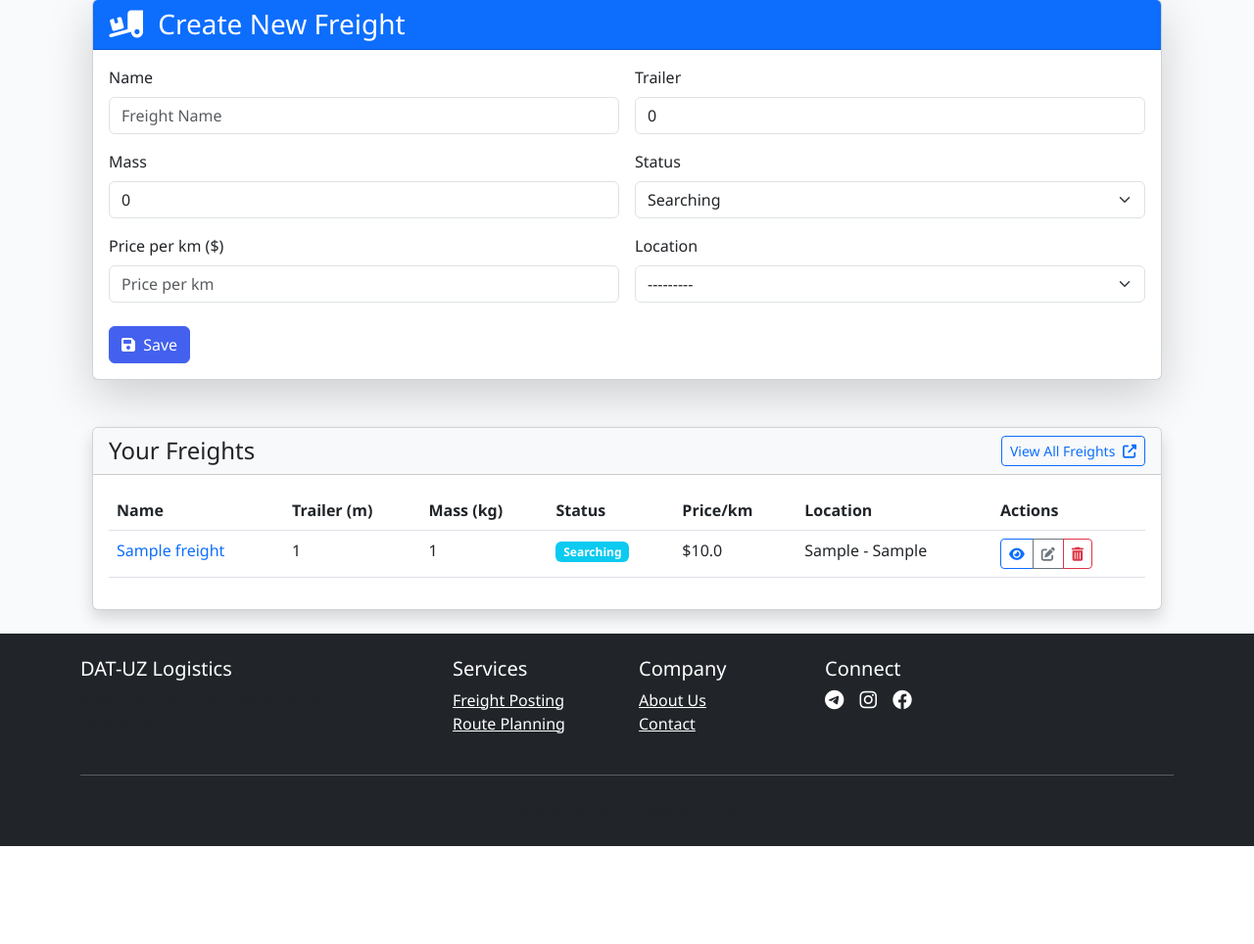
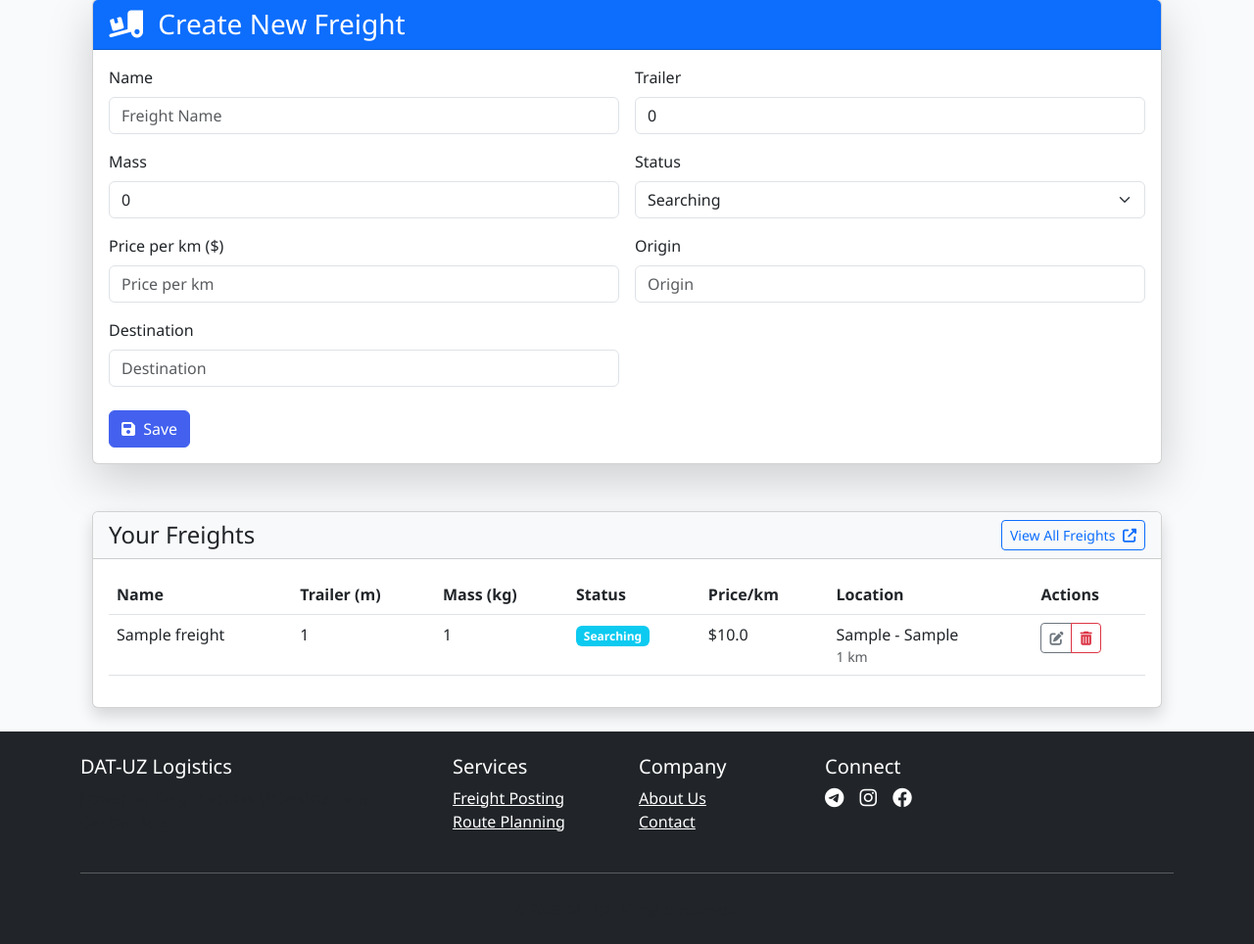
Before and after one commit to daisy919231/uz-dat_logistics, a Django app: page /shippers/freights/ in a window 1280 px wide. Shown: the part 129-1093 px from the top of the page at 98% size. Before the commit the page ends 993 px from the top, so only its background shows below. Run offline with Django 5.2, Linux system fonts and the light colour scheme; a user stored in the database is signed in; tables that the repository leaves empty hold one stand-in row (values such as "Sample post").

Commit message:
3rd commit

```diff
--- a/carrier/models.py
+++ b/carrier/models.py
@@ -1,7 +1,8 @@
 from django.db import models
-from shipper.models import Freight, Location
+from shipper.models import Freight
 from config import settings
-
+from rest_framework.authentication import SessionAuthentication
+from rest_framework.permissions import IsAuthenticated
 # Create your models here.
 class BaseModel(models.Model):
     created_at=models.DateTimeField(auto_now_add=True)
--- a/carrier/urls.py
+++ b/carrier/urls.py
@@ -1,9 +1,11 @@
 from django.urls import path
-from carrier.views import order_detail, driver_accept_freight_view, driver_orders
+from carrier.views import order_detail, driver_accept_freight_view, driver_orders, export_orders_to_excel, AllOrdersView
 app_name='carrier'
 
 urlpatterns = [
     path('orders/<int:order_id>/', order_detail, name='order-detail'),
     path('driver/accept/', driver_accept_freight_view, name='accept-freight'),
     path('driver/orders/', driver_orders, name='driver-orders'),
+    path('export-orders/', export_orders_to_excel, name='export-orders'),
+    path('all_orders/', AllOrdersView.as_view(), name='all-orders')
 ]
--- a/shipper/admin.py
+++ b/shipper/admin.py
@@ -4,4 +4,3 @@ from shipper.models import *
 
 admin.site.register(Shipper)
 admin.site.register(Freight)
-admin.site.register(Location)
--- a/shipper/forms.py
+++ b/shipper/forms.py
@@ -5,7 +5,7 @@ from .models import Freight, Shipper
 class FreightCreateForm(forms.ModelForm):
     class Meta:
         model = Freight
-        fields = ['name', 'trailer', 'mass', 'status', 'offered_price', 'location']
+        fields = ['name', 'trailer', 'mass', 'status', 'offered_price', 'origin', 'destination']
         widgets = {
             'name': forms.TextInput(attrs={
                 'class': 'form-control',
@@ -15,9 +15,14 @@ class FreightCreateForm(forms.ModelForm):
                 'class': 'form-control',
                 'placeholder': 'Trailer (m)'
             }),
-            'location': forms.Select(attrs={
-                'class': 'form-select',
-                'placeholder': 'Select Location'
+            'origin': forms.TextInput(attrs={
+                'class': 'form-control',
+                'placeholder': 'Origin'
+            }),
+
+            'destination': forms.TextInput(attrs={
+                'class': 'form-control',
+                'placeholder': 'Destination'
             }),
             'mass': forms.NumberInput(attrs={
                 'class': 'form-control',
--- a/shipper/models.py
+++ b/shipper/models.py
@@ -18,18 +18,18 @@ class Shipper(BaseModel):
     def __str__(self):
         return self.full_name or 'Noname'
 
-class Location(BaseModel):
-    location1=models.CharField(max_length=250, null=True)
-    location2=models.CharField(max_length=250, null=True)
-    distance=models.PositiveIntegerField(default=0)
+# class Location(BaseModel):
+#     location1=models.CharField(max_length=250, null=True)
+#     location2=models.CharField(max_length=250, null=True)
+#     distance=models.PositiveIntegerField(default=0)
 
-    def display_location(self):
-        if hasattr(self, 'location1') and hasattr(self, 'location2'):
-            return f"{self.location1} - {self.location2}"
-        return str(self)  # fallback to __str__ method
+#     def display_location(self):
+#         if hasattr(self, 'location1') and hasattr(self, 'location2'):
+#             return f"{self.location1} - {self.location2}"
+#         return str(self)  # fallback to __str__ method
 
-    def __str__(self):
-        return self.display_location()
+#     def __str__(self):
+#         return self.display_location()
 
 class Freight(BaseModel):
     class StatusChoices(models.TextChoices):
@@ -40,8 +40,17 @@ class Freight(BaseModel):
     trailer=models.PositiveIntegerField(default=0)
     mass=models.PositiveIntegerField(default=0)
     status=models.CharField(choices=StatusChoices.choices, default=StatusChoices.searching)
-    location=models.ForeignKey(Location, on_delete=models.CASCADE, related_name='freights')
+    origin=models.CharField(max_length=100, null=True)
+    destination=models.CharField(max_length=100, null=True)
+    distance=models.PositiveIntegerField(default=0)
     offered_price=models.FloatField() #per km
+    comment=models.TextField(blank=True, null=True)
+
+    @property
+    def display_location(self):
+        if hasattr(self, 'origin') and hasattr(self, 'destination'):
+            return f"{self.origin} - {self.destination}"
+        return str(self)
 
     def __str__(self):
         return self.name or ''
--- a/shipper/templates/shipper/freight_post.html
+++ b/shipper/templates/shipper/freight_post.html
@@ -72,11 +72,7 @@
                     <tbody>
                         {% for freight in freights %}
                         <tr>
-                            <td>
-                                <a href="{% url 'shipper:freight-detail' freight.id %}" class="text-decoration-none">
-                                    {{ freight.name }}
-                                </a>
-                            </td>
+                            <td>{{ freight.name }}</td>
                             <td>{{ freight.trailer }}</td>
                             <td>{{ freight.mass }}</td>
                             <td>
@@ -86,16 +82,17 @@
                             </td>
                             <td>${{ freight.offered_price }}</td>
                             <td>
-                                {% if freight.location %}
-                                    {{ freight.location.display_location }}
-                                {% else %}
-                                    <span class="text-muted">Not specified</span>
-                                {% endif %}
-                            </td>                          <td>
+                                <div class="d-flex align-items-center">
+                                    <div>
+                                        {{ freight.display_location }}
+                                        {% if freight.distance %}
+                                            <div class="text-muted small">{{ freight.distance }} km</div>
+                                        {% endif %}
+                                    </div>
+                                </div>
+                            </td>
+                            <td>
                                 <div class="btn-group btn-group-sm">
-                                    <a href="{% url 'shipper:freight-detail' freight.id %}" class="btn btn-outline-primary">
-                                        <i class="fas fa-eye"></i>
-                                    </a>
                                     <a href="{% url 'shipper:freight-edit' freight.id %}" class="btn btn-outline-secondary">
                                         <i class="fas fa-edit"></i>
                                     </a>
@@ -107,7 +104,7 @@
                         </tr>
                         {% empty %}
                         <tr>
-                            <td colspan="6" class="text-center">No freights found</td>
+                            <td colspan="7" class="text-center">No freights found</td>  <!-- Reduced colspan to 7 -->
                         </tr>
                         {% endfor %}
                     </tbody>
--- a/shipper/urls.py
+++ b/shipper/urls.py
@@ -4,7 +4,7 @@ app_name='shipper'
 urlpatterns = [
     path('api/freights/', FreightAPIView.as_view(), name='freight-list'),  # JSON API
     path('freights/', FreightTemplateView.as_view()),  # HTML Template
-    path('freight_detail/<int:id>/', FreightDetailAPIView.as_view(), name='freight-detail'),
+    #path('freight_detail/<int:id>/', FreightDetailAPIView.as_view(), name='freight-detail'),
     path('freight_update/<int:id>/', FreightUpdateAPIView.as_view(), name='freight-edit'),
     path('freight_delete/<int:id>/', FreightDelete.as_view(), name='freight-delete' ),
     path('freights/search/', FreightSearchView.as_view(), name='freight-search'),  # Public/Driver
--- a/shipper/views.py
+++ b/shipper/views.py
@@ -1,7 +1,7 @@
 from django.shortcuts import render
 from rest_framework import generics
-from shipper.models import Freight, Location, Shipper
-from shipper.serializers import FreightSerializer, LocationSerializer
+from shipper.models import Freight, Shipper
+from shipper.serializers import FreightSerializer
 from shipper.permissions import IsShipper
 from rest_framework.authentication import SessionAuthentication
 from rest_framework.permissions import IsAuthenticated
@@ -89,11 +89,11 @@ class FreightAPIView(ListCreateAPIView):
         return super().dispatch(request, *args, **kwargs)
 
 
-class FreightDetailAPIView(RetrieveAPIView):
-    authentication_classes=[IsAuthenticated]
-    queryset = Freight.objects.all()
-    serializer_class = FreightSerializer
-    lookup_field = 'id'
+# class FreightDetailAPIView(RetrieveAPIView):
+#     permission_classes = [IsAuthenticated, IsShipper]
+#     queryset = Freight.objects.all()
+#     serializer_class = FreightSerializer
+#     lookup_field = 'id'
 
 class FreightUpdateAPIView(RetrieveUpdateAPIView):
     serializer_class = FreightSerializer
@@ -137,14 +137,14 @@ class FreightTemplateView(TemplateView):
 #     def get_queryset(self):
 #         queryset = Freight.objects.filter(status='searching')  # Only show available freights
 
-#         # Get search parameters from URL (e.g., ?location1=City&location2=City)
-#         location1 = self.request.GET.get('location1')
-#         location2 = self.request.GET.get('location2')
+#         # Get search parameters from URL (e.g., ?origin=City&destination=City)
+#         origin = self.request.GET.get('origin')
+#         destination = self.request.GET.get('destination')
 
-#         if location1:
-#             queryset = queryset.filter(location1__icontains=location1)
-#         if location2:
-#             queryset = queryset.filter(location2__icontains=location2)
+#         if origin:
+#             queryset = queryset.filter(origin__icontains=origin)
+#         if destination:
+#             queryset = queryset.filter(destination__icontains=destination)
 
 #         return queryset
 
@@ -161,14 +161,14 @@ class FreightSearchView(ListView):
 
 
         # Get search parameters from URL
-        location1 = self.request.GET.get('location1')
-        location2 = self.request.GET.get('location2')
+        origin = self.request.GET.get('origin')
+        destination = self.request.GET.get('destination')
 
         # Only apply filters if search parameters are provided
-        if location1 or location2:
-            if location1:
-                queryset = queryset.filter(location__location1__icontains=location1)
-            if location2:
-                queryset = queryset.filter(location__location2__icontains=location2)
+        if origin or destination:
+            if origin:
+                queryset = queryset.filter(origin__icontains=origin)
+            if destination:
+                queryset = queryset.filter(destination__icontains=destination)
 
         return queryset
```
Also changed, not shown: carrier/serializers.py (+13 -0 lines), carrier/templates/carrier/all_orders.html (added, +69 -0 lines), carrier/views.py (+66 -1 lines), shipper/serializers.py (+5 -5 lines), shipper/migrations/0002_remove_freight_location_freight_comment_and_more.py (added).
